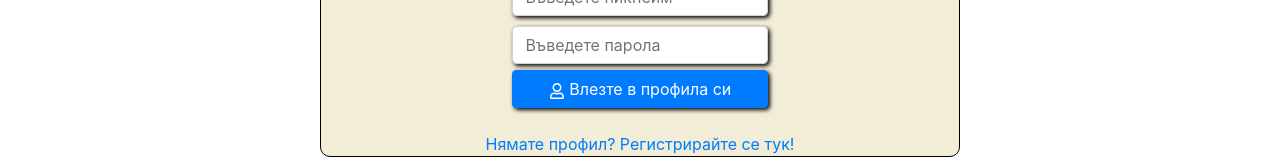
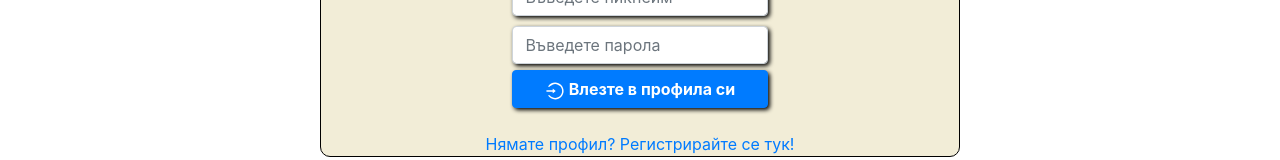
Before and after one commit to MartinYordanov374/WebStore-FullStack-Mockup, a React (Create React App) app: page /Login in a window 1280 px wide. Shown: the part 175-335 px from the top of the page. Built offline with nearby package versions, Linux system fonts and the light colour scheme; a web font is replaced by a local one.

Commit message:
styled the login button

```diff
--- a/src/Components/Login.js
+++ b/src/Components/Login.js
@@ -3,7 +3,7 @@ import './css/login.css'
 import Navbar from './Header'
 import Footer from './Footer'
 import {FormControl, Button, Alert} from 'react-bootstrap'
-import {FaRegUser} from 'react-icons/fa'
+import {AiOutlineLogin} from 'react-icons/ai'
 import Axios from 'axios'
 import $ from 'jquery'
 export default function Login() {
@@ -86,7 +86,7 @@ export default function Login() {
 
                 <FormControl className='enterUsername' onChange={(e)=>setUserLog(e.target.value)} placeholder='Въведете никнейм'/>
                 <FormControl className='enterPassword'  onChange = {(e)=>setPassLog(e.target.value)} type='password' placeholder='Въведете парола'/>
-                <Button className='submitLoginForm' onClick ={login}><FaRegUser/> Влезте в профила си </Button>
+                <Button className='submitLoginForm' onClick ={login}> <strong><AiOutlineLogin size={20}/> Влезте в профила си</strong> </Button>
                 <br></br>
                 <br></br>
                 <a href='/register'>Нямате профил? Регистрирайте се тук!</a>
```
